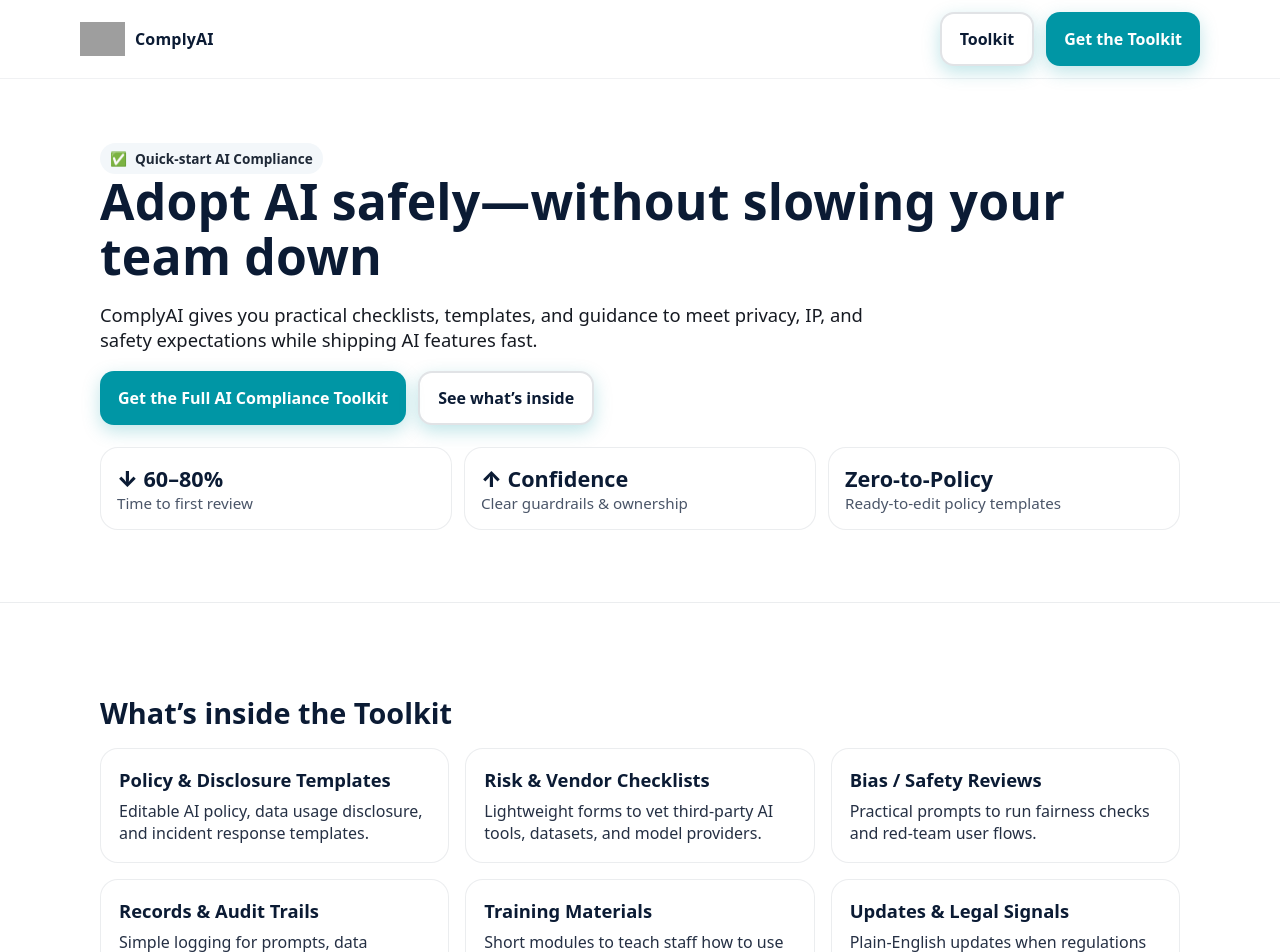
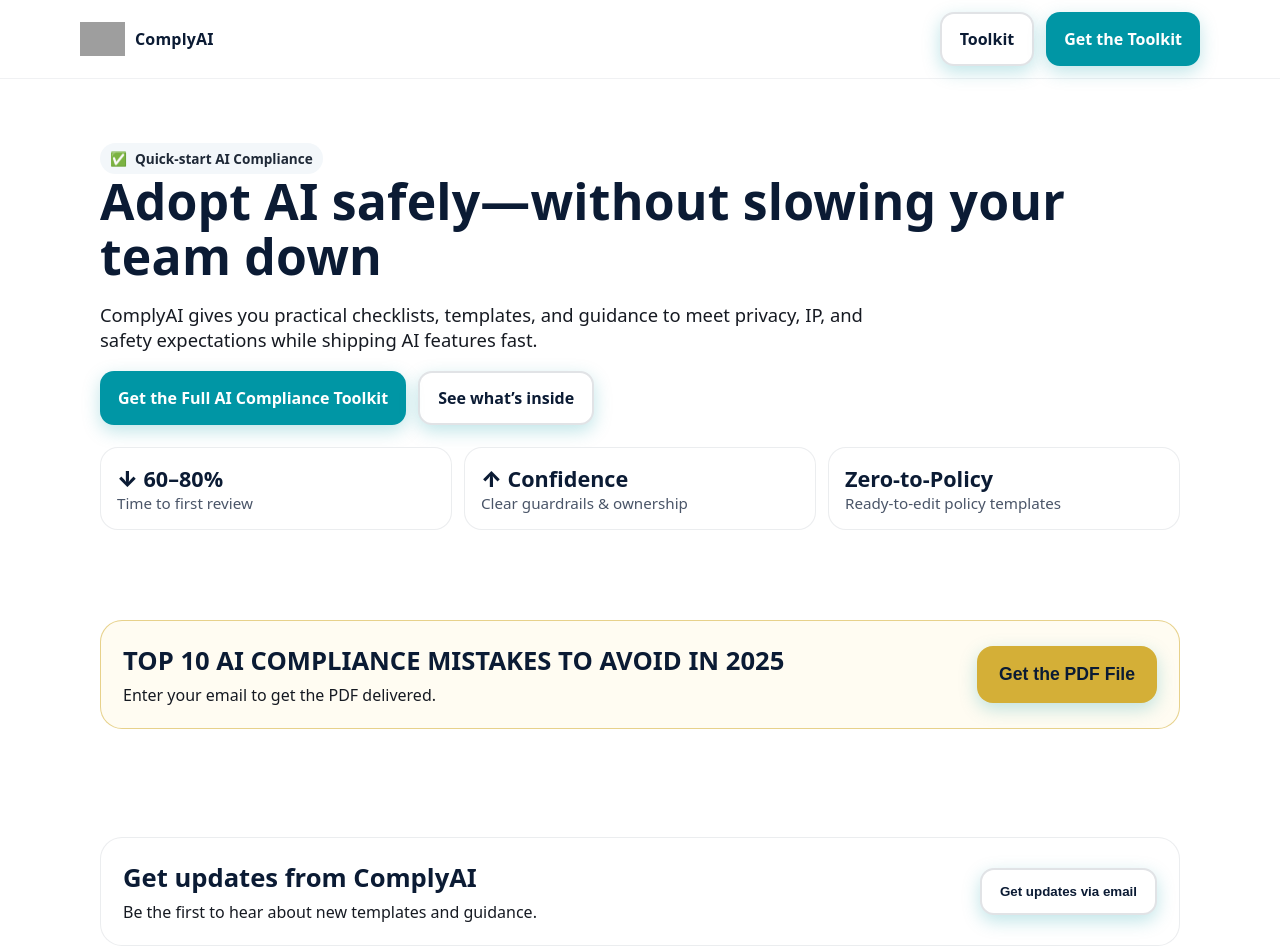
Before and after one commit to BigLilSully/ComplyAI, a React (Vite) app: page / in a window 1280 px wide. Shown: the top 952 px of the page. Built offline with nearby package versions, Linux system fonts and the light colour scheme; grey boxes are pictures that could not be loaded.

Commit message:
Refined Lead Magnet Button

```diff
--- a/src/App.jsx
+++ b/src/App.jsx
@@ -1,4 +1,4 @@
-import React from "react";
+import React, { useState } from "react"; // useState: simple UI + form state
 
 const BRAND = "ComplyAI"; // change to "CompyAI" if desired
 
@@ -118,6 +118,128 @@
   );
 }
 
+// Simple email capture section (updates only)
+function EmailCapture(){
+  const [open, setOpen] = useState(false);   // show/hide the form
+  const [email, setEmail] = useState("");    // user input value
+  const [submitted, setSubmitted] = useState(false); // submitted state
+
+  function handleSubmit(e){
+    e.preventDefault();         // don't reload the page
+    setSubmitted(true);         // show confirmation
+    // TODO: send `email` to your backend/service here for updates
+  }
+
+  return (
+    <section className="section">
+      <div className="container">
+        <div className="cta" role="region" aria-label="Get updates">
+          <div className="row" style={{justifyContent:'space-between', alignItems:'center'}}>
+            <div style={{textAlign:'left'}}>
+              <h3 style={{marginBottom:6}}>Get updates from {BRAND}</h3>
+              <p style={{margin:0}}>Be the first to hear about new templates and guidance.</p>
+            </div>
+            <button
+              className="btn btn--ghost"          /* CTA: updates */
+              type="button"
+              onClick={() => { setOpen(v => !v); setSubmitted(false); }} // toggle form
+              aria-expanded={open}
+              aria-controls="email-capture"
+            >
+              {open ? 'Close' : 'Get updates via email'}
+            </button>
+          </div>
+
+          {open && (
+            <div id="email-capture" className="email-form" role="region" aria-label="Email capture">
+              {submitted ? (
+                <div className="email-form__success" role="status">
+                  {"Thanks! We'll keep you posted."}
+                </div>
+              ) : (
+                <form onSubmit={handleSubmit} className="email-form__row"> {/* submit shows success */}
+                  <input
+                    type="email"
+                    name="email"
+                    placeholder="you@company.com"
+                    aria-label="Email address"
+                    required
+                    value={email}               // controlled input
+                    onChange={(e) => setEmail(e.target.value)}
+                  />
+                  <button className="btn" type="submit">Notify me</button>
+                  <button className="btn btn--ghost" type="button" onClick={() => setOpen(false)}>Close</button>
+                </form>
+              )}
+            </div>
+          )}
+        </div>
+      </div>
+    </section>
+  );
+}
+
+// Lead Magnet CTA in its own section with larger, bolder button
+function LeadMagnetSection(){
+  const [open, setOpen] = useState(false);   // show/hide the form
+  const [email, setEmail] = useState("");    // user input value
+  const [submitted, setSubmitted] = useState(false); // submitted state
+
+  function handleSubmit(e){
+    e.preventDefault();         // don't reload the page
+    setSubmitted(true);         // show confirmation
+    // TODO: send `email` to your backend/service and email the PDF
+  }
+
+  return (
+    <section className="section">
+      <div className="container">
+        <div className="cta lead-cta" role="region" aria-label="Lead Magnet">
+          <div className="row" style={{justifyContent:'space-between', alignItems:'center'}}>
+            <div style={{textAlign:'left'}}>
+              <h3 style={{marginBottom:6}}>TOP 10  AI COMPLIANCE  MISTAKES TO  AVOID IN 2025</h3>
+              <p style={{margin:0}}>Enter your email to get the PDF delivered.</p>
+            </div>
+            <button
+              className="btn btn--xl btn--gold"  /* big + bold button */
+              type="button"
+              onClick={() => { setOpen(v => !v); setSubmitted(false); }}
+              aria-expanded={open}
+              aria-controls="lead-magnet-capture"
+            >
+              Get the PDF File
+            </button>
+          </div>
+
+          {open && (
+            <div id="lead-magnet-capture" className="email-form" role="region" aria-label="Lead Magnet email capture">
+              {submitted ? (
+                <div className="email-form__success" role="status">
+                  Thanks! The PDF File is on the way.
+                </div>
+              ) : (
+                <form onSubmit={handleSubmit} className="email-form__row">
+                  <input
+                    type="email"
+                    name="email"
+                    placeholder="you@company.com"
+                    aria-label="Email address"
+                    required
+                    value={email}
+                    onChange={(e) => setEmail(e.target.value)}
+                  />
+                  <button className="btn btn--gold" type="submit">Send me the PDF File</button>
+                  <button className="btn btn--ghost" type="button" onClick={() => setOpen(false)}>Close</button>
+                </form>
+              )}
+            </div>
+          )}
+        </div>
+      </div>
+    </section>
+  );
+}
+
 function CTA() {
   return (
     <section id="toolkit" className="section">
@@ -160,6 +282,8 @@
     <>
       <Navbar />
       <Hero />
+      <LeadMagnetSection /> {/* New: bold lead magnet section */}
+      <EmailCapture /> {/* New: email signup section */}
       <div className="divider" />
       <Features />
       <HowItWorks />
--- a/src/index.css
+++ b/src/index.css
@@ -26,6 +26,9 @@
   box-shadow:0 6px 18px rgba(0,150,165,.25);
   transition:transform .12s ease, box-shadow .12s ease, background .12s ease;
 }
+.btn--xl{padding:18px 22px;font-size:1.1rem;border-radius:16px} /* larger CTA */
+.btn--gold{background:var(--cai-gold);color:#0B1B34}              /* high-contrast */
+.btn--gold:hover,.btn--gold:focus-visible{background:#c39c2f;color:#0B1B34} /* slight darken */
 .btn:hover,.btn:focus-visible{transform:translateY(-1px);box-shadow:0 10px 22px rgba(0,150,165,.35);background:var(--cai-teal-strong);outline:none}
 .btn--ghost{background:transparent;color:var(--cai-navy);border:2px solid rgba(11,27,52,.12)}
 .badge{display:inline-flex;gap:.5rem;align-items:center;background:#F3F7FA;color:#1F2937;padding:6px 10px;border-radius:999px;font-weight:700;font-size:.85rem}
@@ -67,9 +70,28 @@
   border:1px solid rgba(11,27,52,.08);
   border-radius:22px;padding:22px;
 }
+.lead-cta{background:#FFFCF2;border-color:rgba(212,175,55,.55)} /* subtle highlight */
 .cta h3{margin:0 0 8px;font-size:1.6rem}
 .cta p{margin:0 0 14px;color:var(--cai-ink)}
 .cta .row{display:flex;gap:12px;flex-wrap:wrap;align-items:center}
 
 footer{padding:36px 0;color:var(--cai-muted);font-size:.95rem}
 footer .row{display:flex;justify-content:space-between;gap:12px;flex-wrap:wrap;align-items:center}
+
+/* Email capture inline form */
+.email-form{margin-top:12px} /* spacing above the form */
+.email-form__row{display:flex;gap:10px;flex-wrap:wrap} /* input + button row */
+.email-form__row input{
+  flex:1 1 260px;              /* grow on wide screens */
+  padding:12px 14px;
+  border-radius:12px;
+  border:1px solid rgba(11,27,52,.12);
+  font-size:1rem;
+}
+.email-form__success{
+  background:#F3F7FA;           /* subtle success background */
+  border:1px solid rgba(11,27,52,.12);
+  padding:12px 14px;
+  border-radius:12px;
+  color:#1F2937;
+}
```
